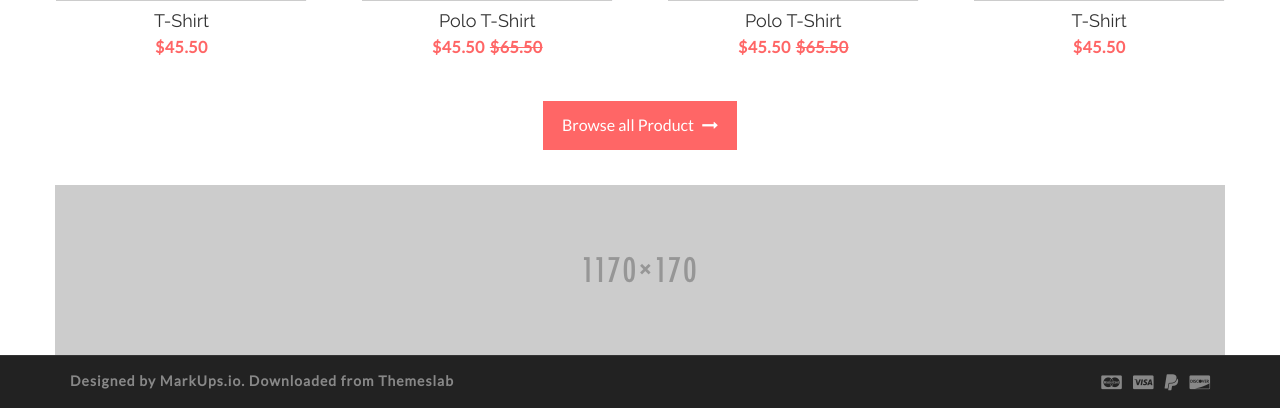
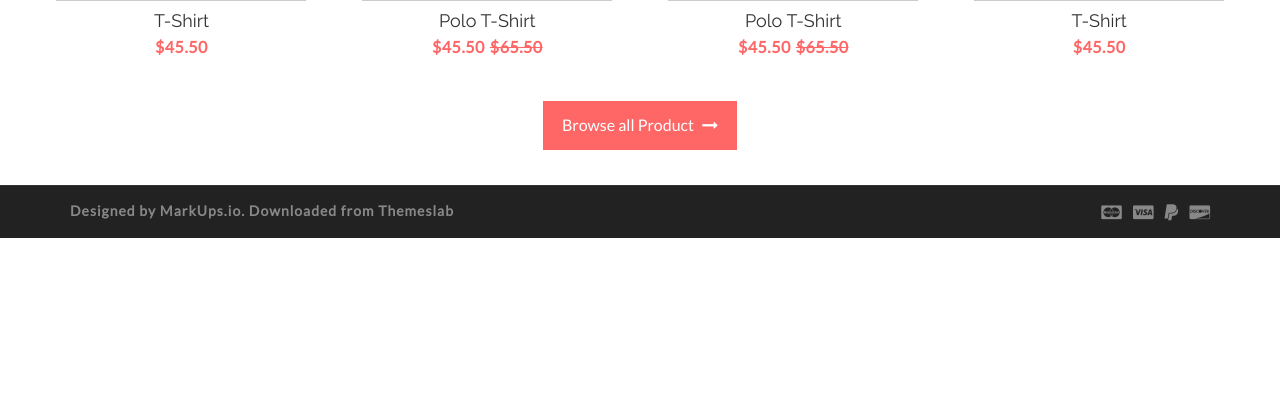
Before and after one commit to Jirka-a-Stepan/eshop, a Django app: page /accounts/registration/ in a window 1280 px wide. Shown: the part 1615-2023 px from the top of the page. After the commit the page ends 1853 px from the top, so only its background shows below. Run offline with Django 4.2, Linux system fonts and the light colour scheme; some libraries are stand-ins or nearby versions.

Commit message:
Banner section was deleted

```diff
--- a/templates/main.html
+++ b/templates/main.html
@@ -843,20 +843,8 @@
   </section>
   <!-- / Products section -->
   <!-- banner section -->
-  <section id="aa-banner">
-    <div class="container">
-      <div class="row">
-        <div class="col-md-12">
-          <div class="row">
-            <div class="aa-banner-area">
-            <a href="#"><img src="img/fashion-banner.jpg" alt="fashion banner img"></a>
-          </div>
-          </div>
-        </div>
-      </div>
-    </div>
-  </section>
-  <!-- popular section -->
+
+   <!-- popular section -->
   <!-- / popular section -->
   <!-- Support section -->
   <!-- / Support section -->
```
